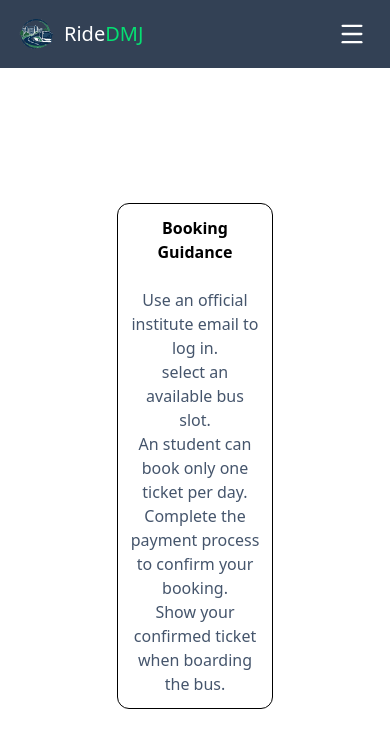
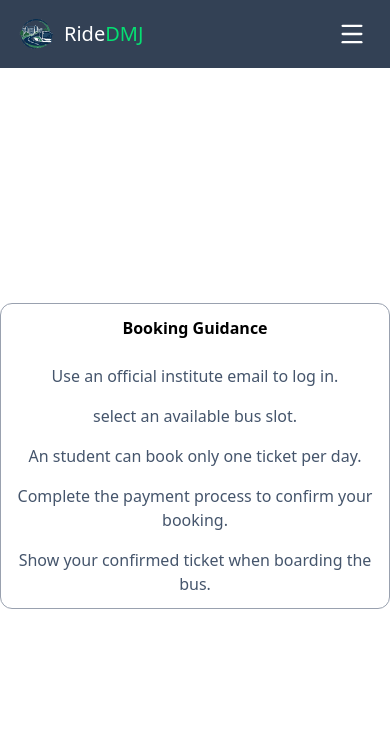
Before and after one commit to Rishabh-09-eng/RideDMJ, a Next.js app in the folder frontend/: page /booking-guidance in a window 390 px wide. Shown: the top 748 px of the page. Built offline with nearby package versions, Linux system fonts and the light colour scheme; no server answers.

Commit message:
more responsive fixes

```diff
--- a/frontend/app/book-ticket/page.js
+++ b/frontend/app/book-ticket/page.js
@@ -17,7 +17,7 @@ export default function BookTicketPage() {
   return (
     <main className="min-h-screen bg-slate-100 px-4 py-8 sm:px-6 sm:py-10 lg:px-8">
       <div className="mx-auto max-w-6xl">
-        {/* Page Header */}
+
         <div className="mb-8 text-center sm:text-left">
           <p className="text-sm font-semibold text-green-600 sm:text-base">
             Today is {today}
@@ -62,10 +62,6 @@ export default function BookTicketPage() {
                     <span className="text-sm font-semibold text-slate-500">
                       {slot.busNumber}
                     </span>
-
-                    <span className="rounded-full bg-green-100 px-3 py-1 text-xs font-semibold text-green-700">
-                      Available
-                    </span>
                   </div>
 
                   <h3 className="mt-4 text-2xl font-bold text-slate-900 sm:mt-5 sm:text-3xl">
--- a/frontend/app/booking-guidance/page.js
+++ b/frontend/app/booking-guidance/page.js
@@ -2,10 +2,10 @@ import React from 'react'
 
 const page = () => {
   return (
-    <section className='border border-be-gray-400 w-[40%] h-[60%] mx-auto my-auto rounded-xl p-3'>
+    <section className='border border-gray-400 w-full md:w-[40%] mx-auto my-auto rounded-xl p-3 '>
         <h1 className='text-center font-bold '>Booking Guidance</h1>
 
-        <ul className='mt-6 text-slate-600'>
+        <ul className='mt-6 text-slate-600 flex flex-col gap-4'>
             <li className='text-center'>Use an official institute email to log in.</li>
             <li className='text-center'>select an available bus slot.</li>
             <li className='text-center'>An student can book only one ticket per day.</li>
```
